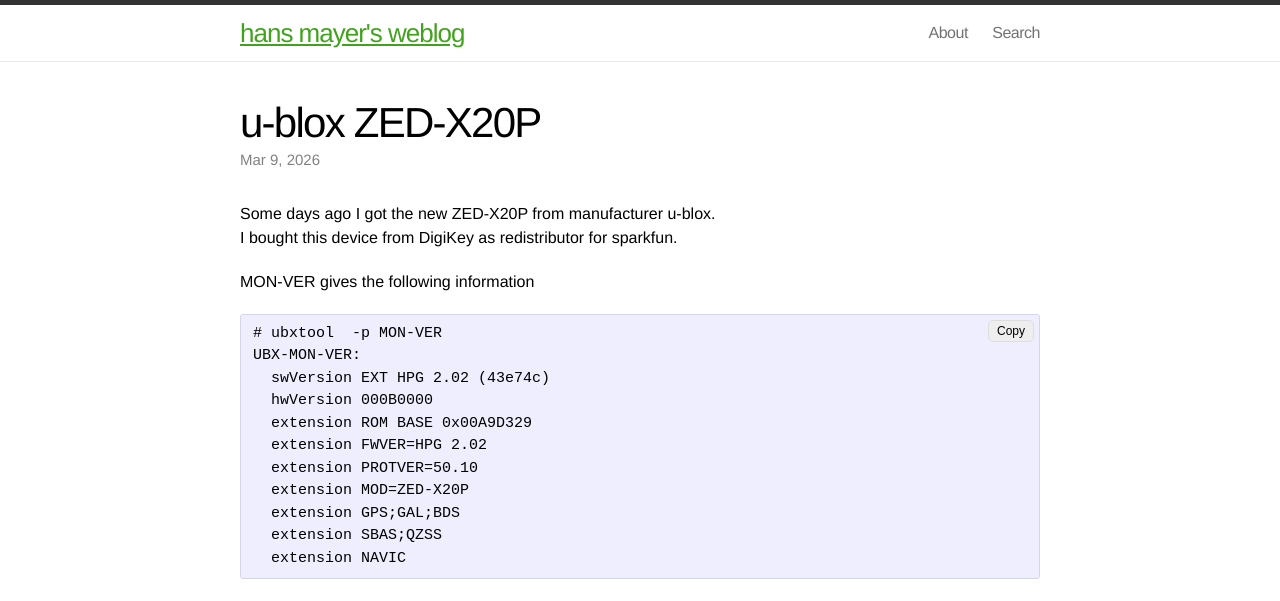
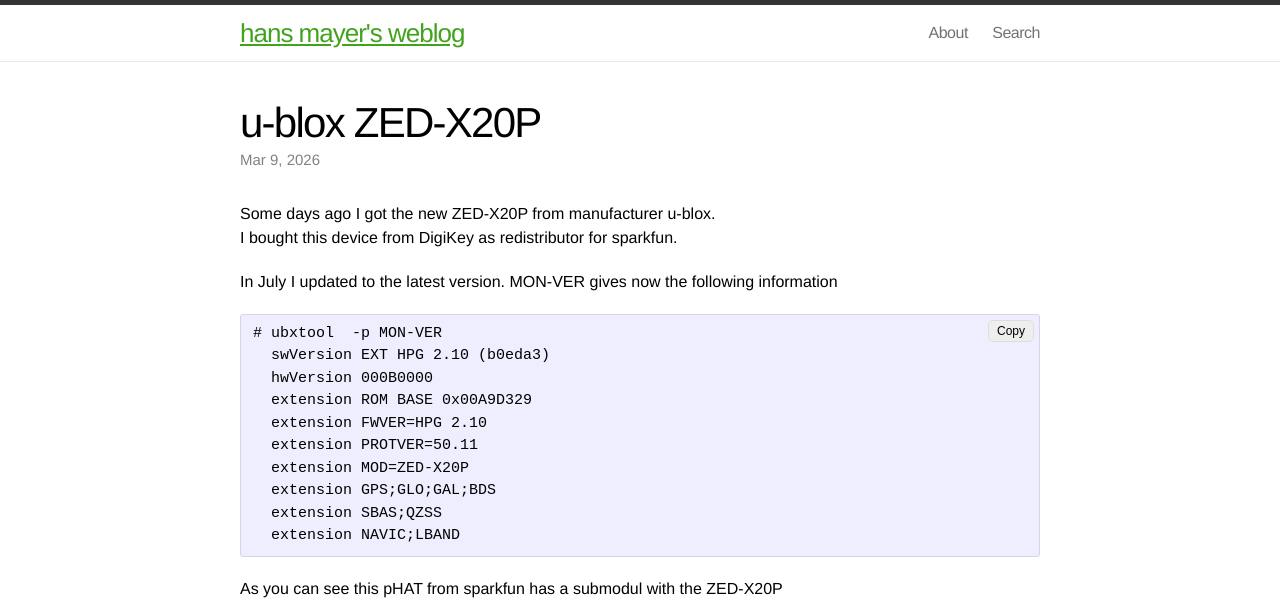
Before and after one commit to hans-mayer/blog, a Jekyll site: the page built from _posts/2026-03-09-u-blox_ZED-X20P.markdown, in a window 1280 px wide and 1400 px high, cut to the strip 0-601 px from the top of the window. Built offline with Jekyll 4.4.1, drawn with Linux system fonts in a browser that asks for light colours; some of the changed text lies outside the part shown.

Commit message:
_posts/2026-07-23-Update-ZED-X20P-with-Debian-on-piHAT.markdown
	modified:   _posts/2026-03-09-u-blox_ZED-X20P.markdown
	new file:   _posts/2026-07-23-Update-ZED-X20P-with-Debian-on-piHAT.markdown

```diff
--- a/_posts/2026-03-09-u-blox_ZED-X20P.markdown
+++ b/_posts/2026-03-09-u-blox_ZED-X20P.markdown
@@ -9,19 +9,18 @@
 Some days ago I got the new ZED-X20P from manufacturer u-blox. <br>
 I bought this device from DigiKey as redistributor for sparkfun.
 
-MON-VER gives the following information
+In July I updated to the latest version. MON-VER gives now the following information
 
 <pre># ubxtool  -p MON-VER
-UBX-MON-VER:
-  swVersion EXT HPG 2.02 (43e74c)
+  swVersion EXT HPG 2.10 (b0eda3)
   hwVersion 000B0000
   extension ROM BASE 0x00A9D329
-  extension FWVER=HPG 2.02
-  extension PROTVER=50.10
+  extension FWVER=HPG 2.10
+  extension PROTVER=50.11
   extension MOD=ZED-X20P
-  extension GPS;GAL;BDS
+  extension GPS;GLO;GAL;BDS
   extension SBAS;QZSS
-  extension NAVIC
+  extension NAVIC;LBAND
 </pre>
 
 As you can see this pHAT from sparkfun has a submodul with the ZED-X20P
@@ -34,3 +33,4 @@
 ![zed-x20p_1.png](/images/zed-x20p_1.png)
 
 Since some years I own a [u-blox ZED-F9P](/2022/07/29/ublox-ZED-F9P.html){:target="_blank"} too. But now I am happy that I can do some experiments with the latest family of GNSS receivers from u-blox.
+If you are missing GLONASS in version 2.02 the version 2.10 is the solution.
```
Also changed, not shown: _posts/2026-07-23-Update-ZED-X20P-with-Debian-on-piHAT.markdown (added, +115 -0 lines).
